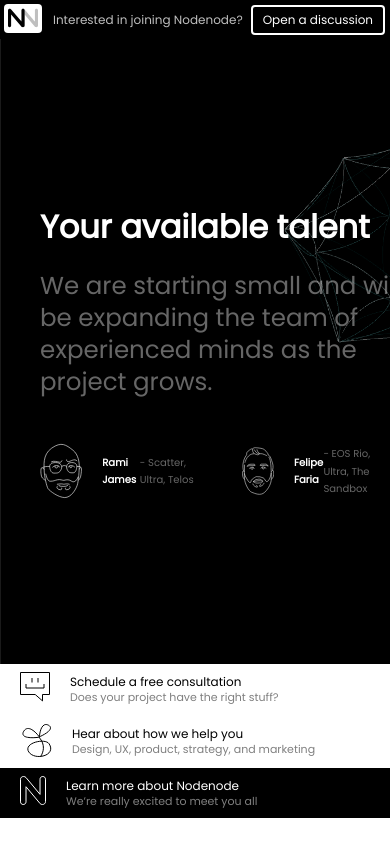
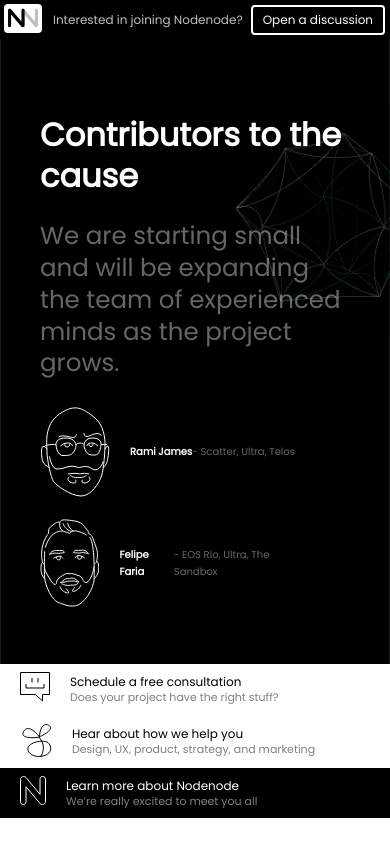
Before and after one commit to ramijames/nodenode-web, a Nuxt app: page /about in a window 390 px wide. Built offline with nearby package versions, Linux system fonts and the light colour scheme.

Commit message:
user faces

```diff
--- a/components/AboutContent.vue
+++ b/components/AboutContent.vue
@@ -4,7 +4,7 @@
             <Logo/>
 
             <img src="@/assets/4Th1.gif" class="inline-wow">
-            <h1>Your available talent</h1>
+            <h1>Contributors to the cause</h1>
             <h2>We are starting small and will be expanding the team of experienced minds as the project grows.</h2>
             <ul id="contributor-list">
                 <li>
@@ -69,6 +69,10 @@
         display:flex;
         flex-direction:row;
 
+        @media only screen and (max-width: 800px) {
+            flex-direction:column;
+        }
+
         li {
             font-family: 'Poppins';
             font-weight:100;
```
